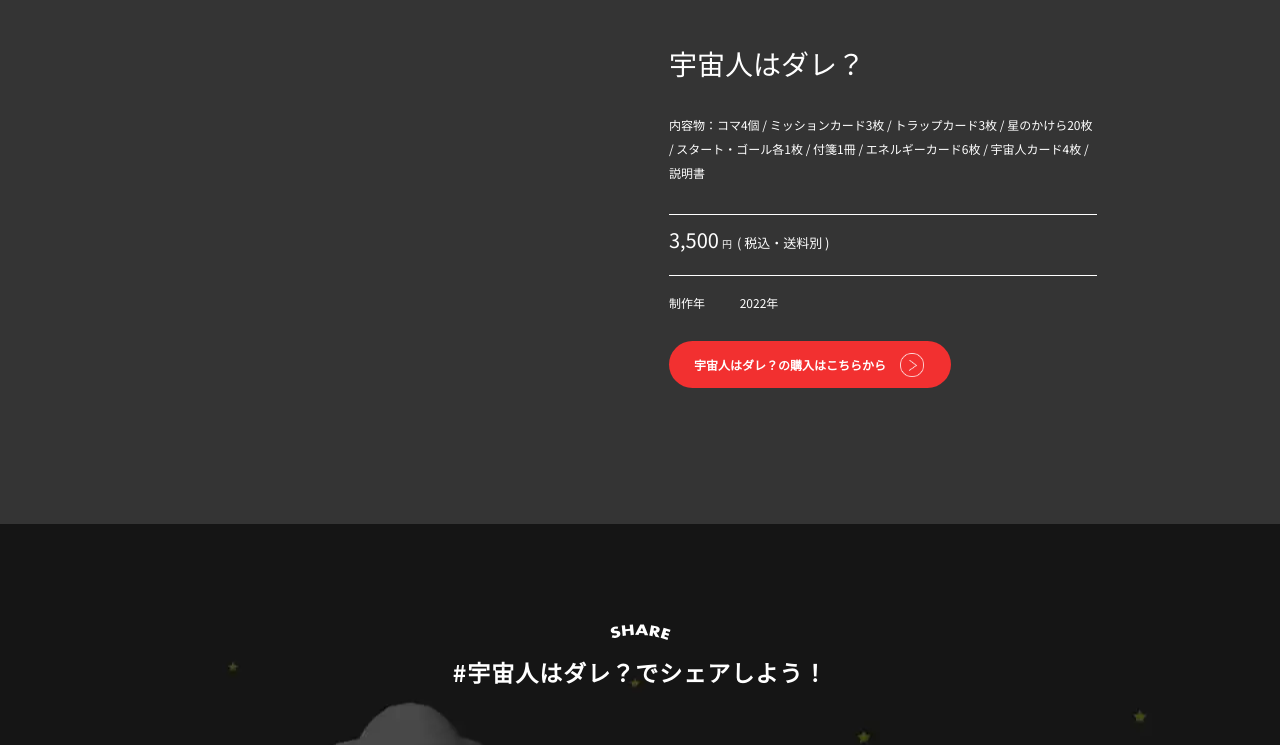
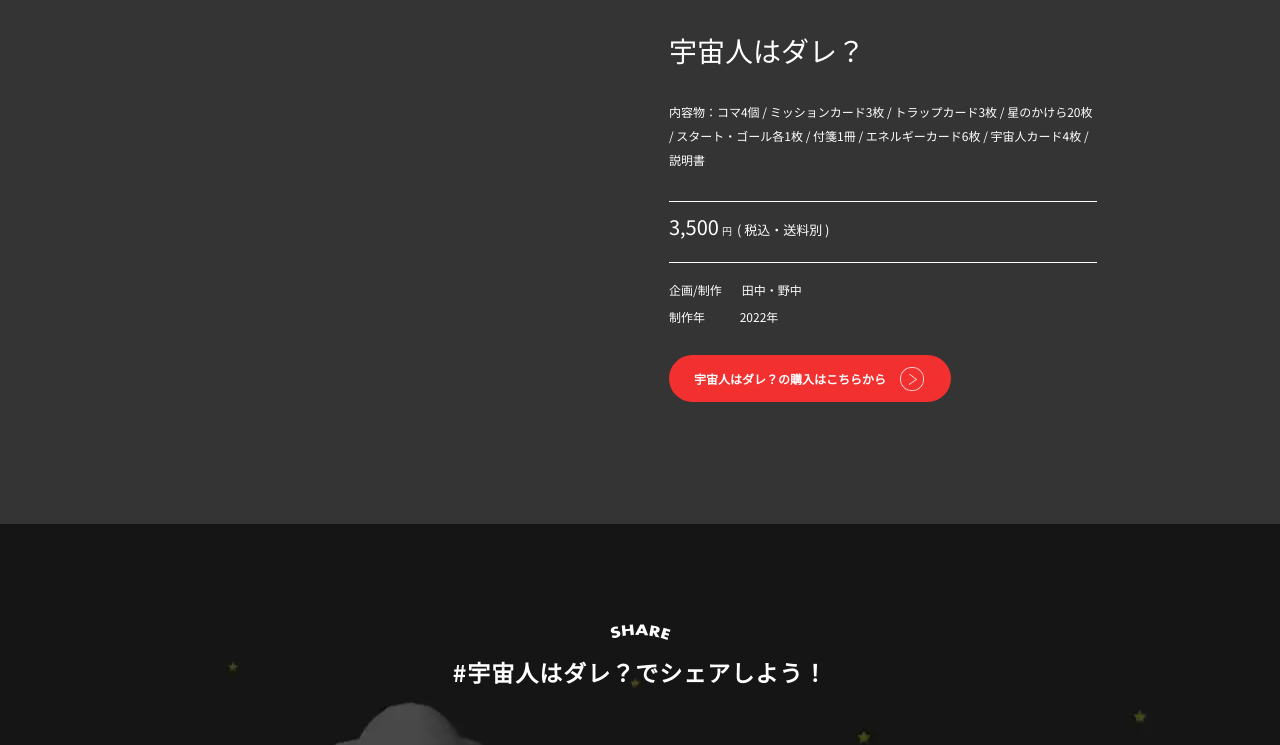
Before and after one commit to nana0-0/Densi_Graduation_Work, a Next.js app: page / in a window 1280 px wide. Shown: the part 4097-4842 px from the top of the page. Built offline with nearby package versions, Linux system fonts and the light colour scheme; a web font is replaced by a local one.

Commit message:
名字だけに修正

```diff
--- a/pages/index.js
+++ b/pages/index.js
@@ -741,10 +741,10 @@ export default function Home() {
                 </em>
               </p>
               <dl className={styles.section_purchase_author}>
-                {/* <div>
+                <div>
                   <dt>企画/制作</dt>
-                  <dd>田中楠乃 ・野中杏莉</dd>
-                </div> */}
+                  <dd>田中・野中</dd>
+                </div>
                 <div>
                   <dt>制作年 {"　"}</dt>
                   <dd>2022年</dd>
```
